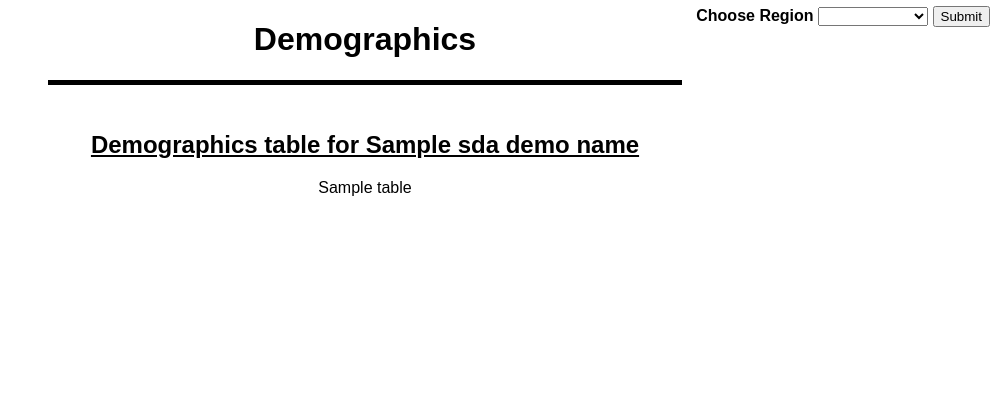
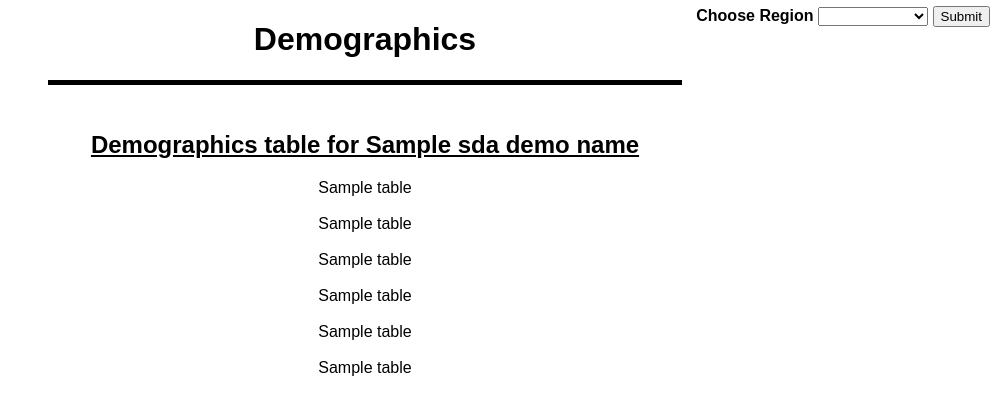
Before and after one commit to Hariharan2907/telemed_project, a Flask app: template templates/demographics.html in a window 1280 px wide. Shown: the part 54-469 px from the top of the page, without its empty margins (275-1280 px from the left). Run offline with Flask 2, Linux system fonts and the light colour scheme; the template is opened without the code that fills it: most values are stand-ins (such as "Sample title", 1, 10 or a date in 2020); parts of the project's set-up code (start-up, migrations or seed data) failed here and were passed over.

Commit message:
Added Demographics tables for regions

```diff
--- a/app.py
+++ b/app.py
@@ -690,17 +690,33 @@ sda_demo = np.roll(sda_demo,2)
 sda_demo = sda_demo[sda_demo!=0]
 
 texas_demo = df_demo[df_demo['Region']=='Texas']
+texas_2013 = texas_demo[texas_demo['Year']==2013]
+texas_2014 = texas_demo[texas_demo['Year']==2014]
+texas_2015 = texas_demo[texas_demo['Year']==2015]
+texas_2016 = texas_demo[texas_demo['Year']==2016]
+texas_2017 = texas_demo[texas_demo['Year']==2017]
+texas_2018 = texas_demo[texas_demo['Year']==2018]
 
-print(texas_demo.head())
+
 
 @app.route('/demographics', methods = ["GET","POST"])
 def demographics():
     if request.method == "POST":
         sda_demo_name = request.form.get('sda_demo',None)
         region_demo = df_demo[df_demo['Region']==sda_demo_name]
+        region_2013 = region_demo[region_demo['Year']==2013]
+        region_2014 = region_demo[region_demo['Year']==2014]
+        region_2015 = region_demo[region_demo['Year']==2015]
+        region_2016 = region_demo[region_demo['Year']==2016]
+        region_2017 = region_demo[region_demo['Year']==2017]
+        region_2018 = region_demo[region_demo['Year']==2018]
         if sda_demo_name != None:
-            return render_template('demographics.html',sda_demo=sda_demo, sda_demo_name=sda_demo_name, region_demo=[region_demo.to_html(index=False,classes='demo')])
-    return render_template('demographics1.html',sda_demo=sda_demo, texas_demo=[texas_demo.to_html(index=False,header=None,classes='demo')])
+            return render_template('demographics.html',sda_demo=sda_demo, sda_demo_name=sda_demo_name, region_2013=[region_2013.to_html(index=False,classes='demo')], region_2014=[region_2014.to_html(index=False,classes='demo')],
+                                    region_2015=[region_2015.to_html(index=False,classes='demo')], region_2016=[region_2016.to_html(index=False,classes='demo')],  region_2017=[region_2017.to_html(index=False,classes='demo')],
+                                    region_2018=[region_2018.to_html(index=False,classes='demo')])
+    return render_template('demographics1.html',sda_demo=sda_demo, texas_2013=[texas_2013.to_html(index=False,classes='demo')], texas_2014=[texas_2014.to_html(index=False,classes='demo')],
+                            texas_2015=[texas_2015.to_html(index=False,classes='demo')],texas_2016=[texas_2016.to_html(index=False,classes='demo')],texas_2017=[texas_2017.to_html(index=False,classes='demo')],
+                            texas_2018=[texas_2018.to_html(index=False,classes='demo')])
 
 if __name__ == "__main__":
     app.run(debug=True)
--- a/static/css/main.css
+++ b/static/css/main.css
@@ -196,15 +196,30 @@ table.dataframe {
   border-bottom: solid 1px rgb(0, 0, 0);
  }
 
-.demo{
+table.demo{
   border-collapse: collapse;
-  text-align:center;
+  border: 1px solid black;
+  text-align:left;
   padding: 10px;
   font-size: 16px;
   border:none;
   table-layout: fixed;
-  width: 100%;
+  width: 75%;
+  table-layout: auto;
 }
+
+.demo th, .demo td {
+  border: 1px solid black;
+  text-align:left;
+  padding: 10px;
+
+}
+
+.demo td:nth-child(6), .demo th:nth-child(6) {
+  border-left: 1px solid rgb(0, 0, 0);
+  width: 100px;
+ }
+
 
 caption {
   text-align: left;
--- a/templates/demographics.html
+++ b/templates/demographics.html
@@ -46,12 +46,45 @@
         <hr color = "black" style="width:50%;text-align:center;border-bottom: 4px double">
         <br>
         <center><u><h2>Demographics table for {{sda_demo_name}}</h2></u></center>
+        <div class="demo">
+            <center>
+            {% for table in region_2013 %}
+              {{table|safe}}
+            {% endfor %}</center>
+            <br>
 
-        <center>
-        {% for table in region_demo %}
-        <center> {{table|safe}}</center>
-        {% endfor %}</center>
-      </div>
+            <center>
+            {% for table in region_2014 %}
+              {{table|safe}}
+            {% endfor %}</center>
+            <br>
+
+            <center>
+            {% for table in region_2015 %}
+              {{table|safe}}
+            {% endfor %}</center>
+            <br>
+
+            <center>
+            {% for table in region_2016 %}
+              {{table|safe}}
+            {% endfor %}</center>
+            <br>
+
+            <center>
+            {% for table in region_2017 %}
+              {{table|safe}}
+            {% endfor %}</center>
+            <br>
+
+            <center>
+            {% for table in region_2018 %}
+              {{table|safe}}
+            {% endfor %}</center>
+
+
+          </div>
+
 
     </body>
     </html>
```
Also changed, not shown: templates/demographics1.html (+36 -2 lines).
